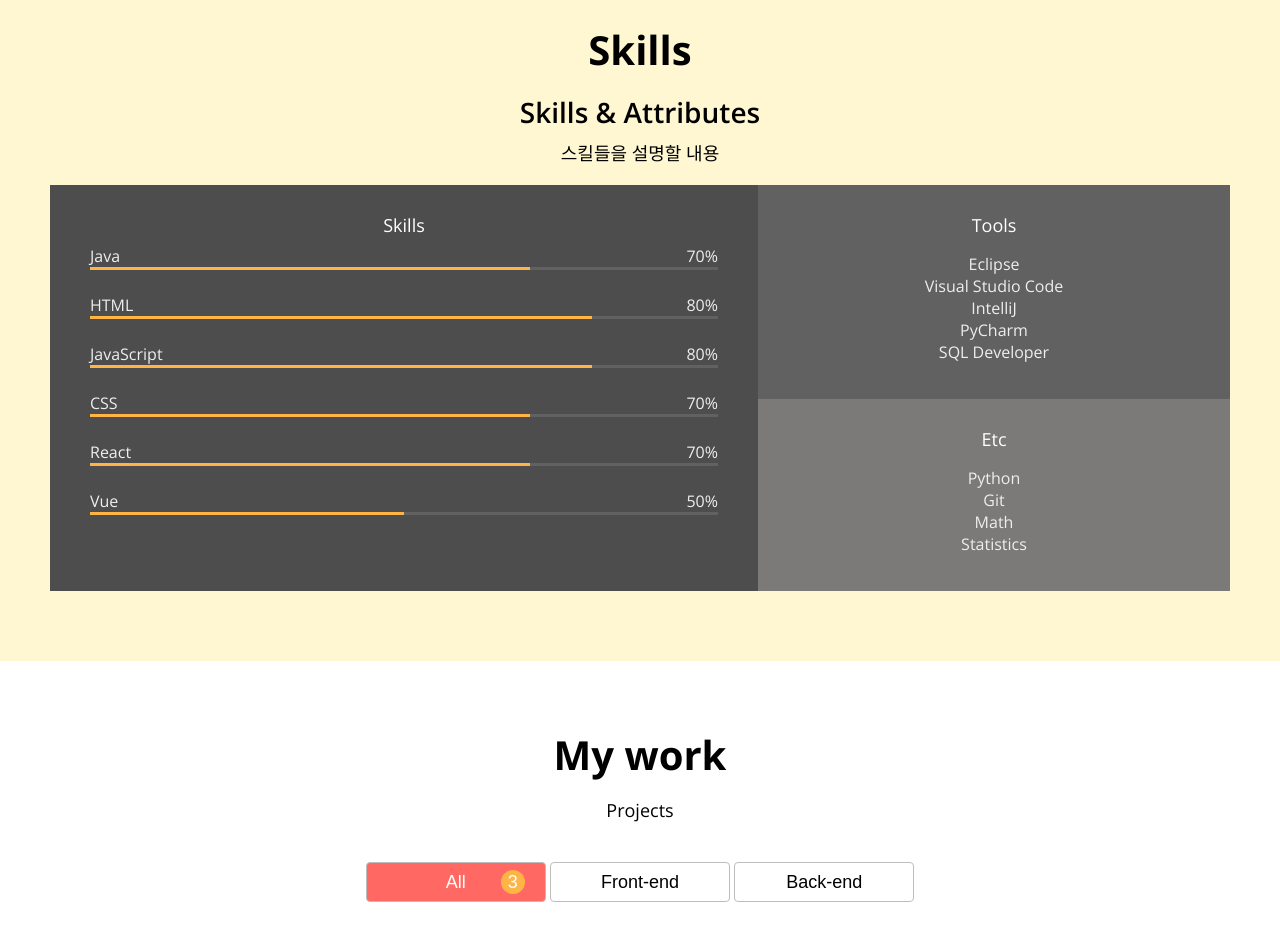
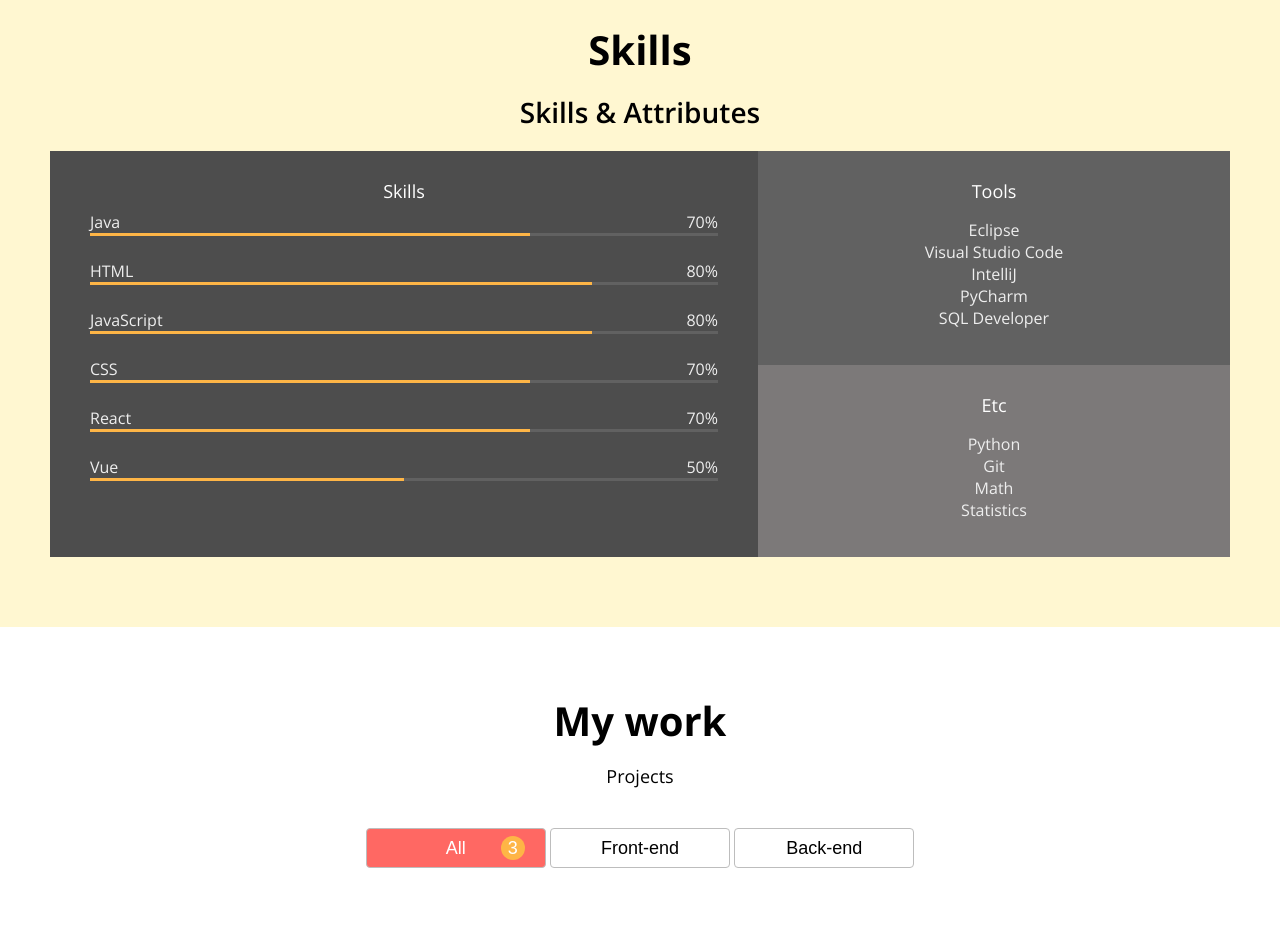
Before and after one commit to shj3497/portfolio, a plain HTML site: page index.html in a window 1280 px wide. Shown: the part 1640-2579 px from the top of the page. Drawn offline with nearby package versions, Linux system fonts and the light colour scheme.

Commit message:
HTML 수정

```diff
--- a/index.html
+++ b/index.html
@@ -149,7 +149,7 @@
       <div class="section__container">
         <h1>Skills</h1>
         <h2>Skills & Attributes</h2>
-        <p>스킬들을 설명할 내용</p>
+        <!-- <p>스킬들을 설명할 내용</p> -->
         <div class="skillset">
           <div class="skillset__left">
             <h3 class="skillset__title">Skills</h3>
```
